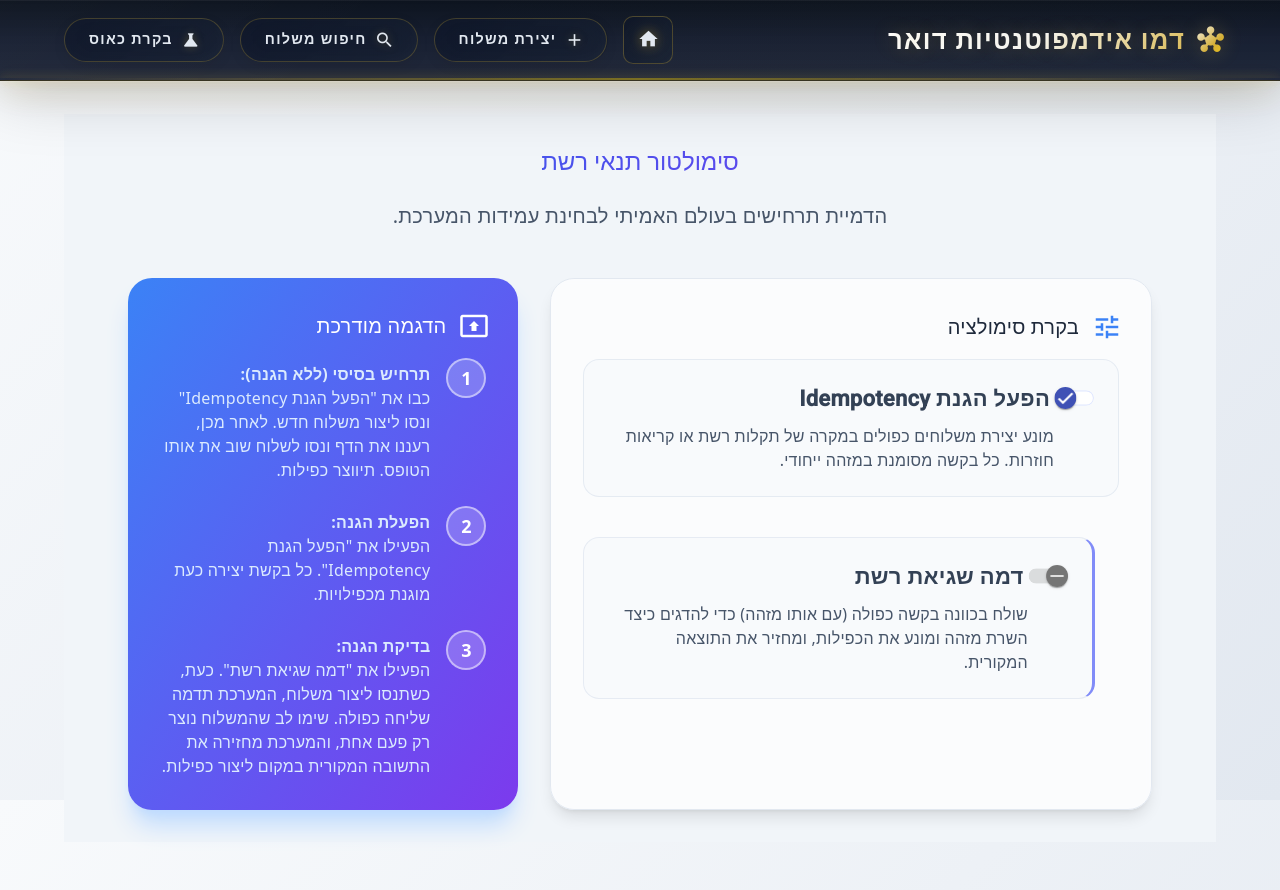
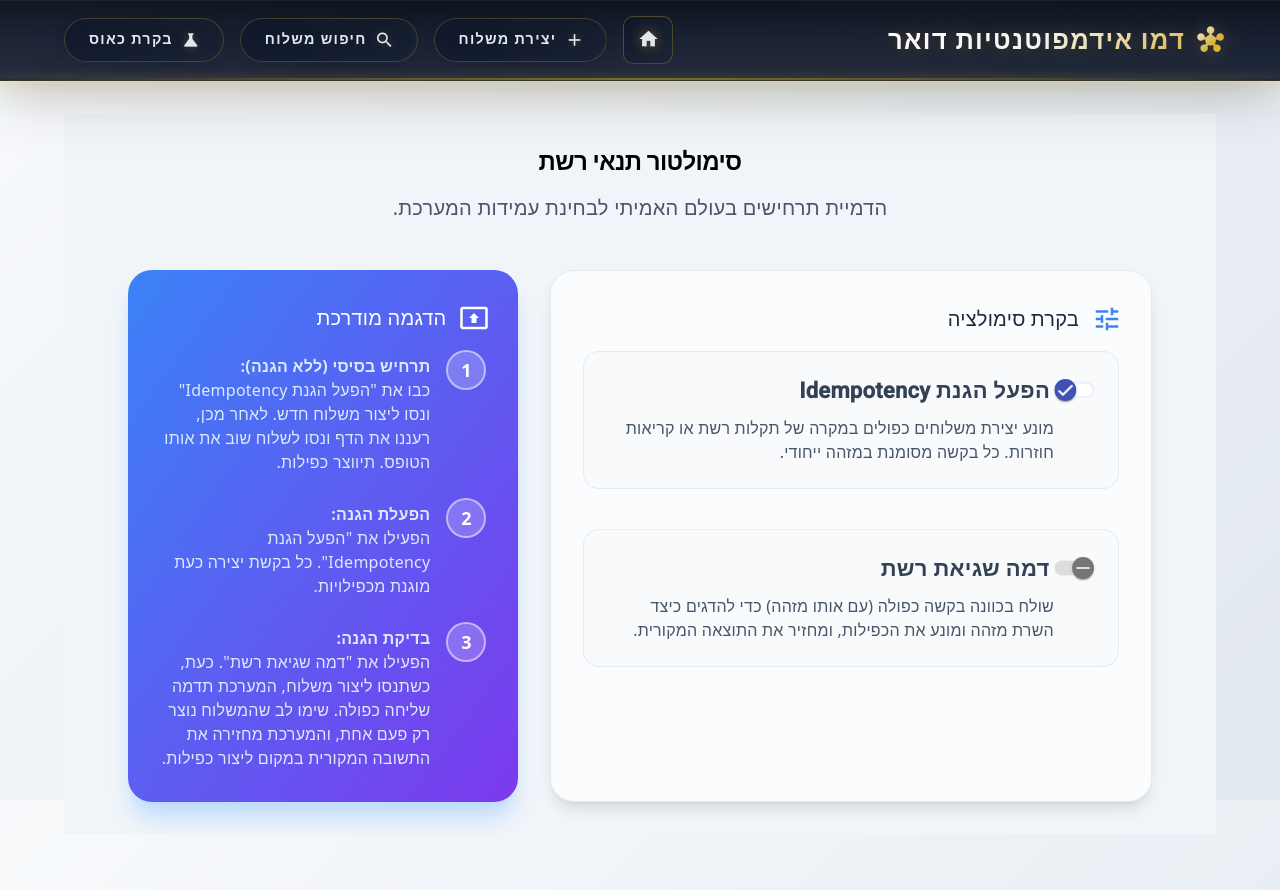
Before and after one commit to tomkedem/jpPostIdempotencyDemo, an Angular app in the folder src/frontend/postal-idempotency-app/: page /chaos-control in a window 1280 px wide. Built offline with nearby package versions, Linux system fonts and the light colour scheme.

Commit message:
Refactor chaos control component: update header styling for improved visibility and clarity

```diff
--- a/src/frontend/postal-idempotency-app/src/app/components/chaos-control/chaos-control.component.html
+++ b/src/frontend/postal-idempotency-app/src/app/components/chaos-control/chaos-control.component.html
@@ -3,11 +3,11 @@
     <!-- Header -->
     <div class="text-center mb-12">
       <h1
-        class="text-5xl md:text-6xl font-bold tracking-tight text-transparent bg-clip-text bg-gradient-to-r from-blue-600 to-violet-600 pb-2"
+        class="text-9xl md:text-[12rem] lg:text-[14rem] font-black tracking-tight text-black leading-none"
       >
         סימולטור תנאי רשת
       </h1>
-      <p class="mt-4 text-xl text-slate-600">
+      <p class="mt-6 text-xl text-slate-600">
         הדמיית תרחישים בעולם האמיתי לבחינת עמידות המערכת.
       </p>
     </div>
--- a/src/frontend/postal-idempotency-app/src/app/components/chaos-control/chaos-control.component.scss
+++ b/src/frontend/postal-idempotency-app/src/app/components/chaos-control/chaos-control.component.scss
@@ -2,19 +2,15 @@
   display: block;
   width: 100%;
   height: 100%;
-  font-family: 'Rubik', sans-serif; /* Or any modern font you prefer */
+  font-family: 'Rubik', sans-serif;
 }
 
-/*
-  We're using TailwindCSS for the main layout,
-  but we can add some specific, non-utility styles here.
-*/
+/* Simple 3D text effect with black color */
+h1.font-black {
+  font-weight: 900;
+  letter-spacing: -0.025em;
+}
 
-.nested-toggle {
-  margin-right: 1.5rem;
-  padding-right: 1.5rem;
-  border-right: 3px solid #818cf8; /* Indigo-400 */
-}
 
 /* Customizing Angular Material components for a 2026 feel */
 ::ng-deep .mat-mdc-slide-toggle {
```
